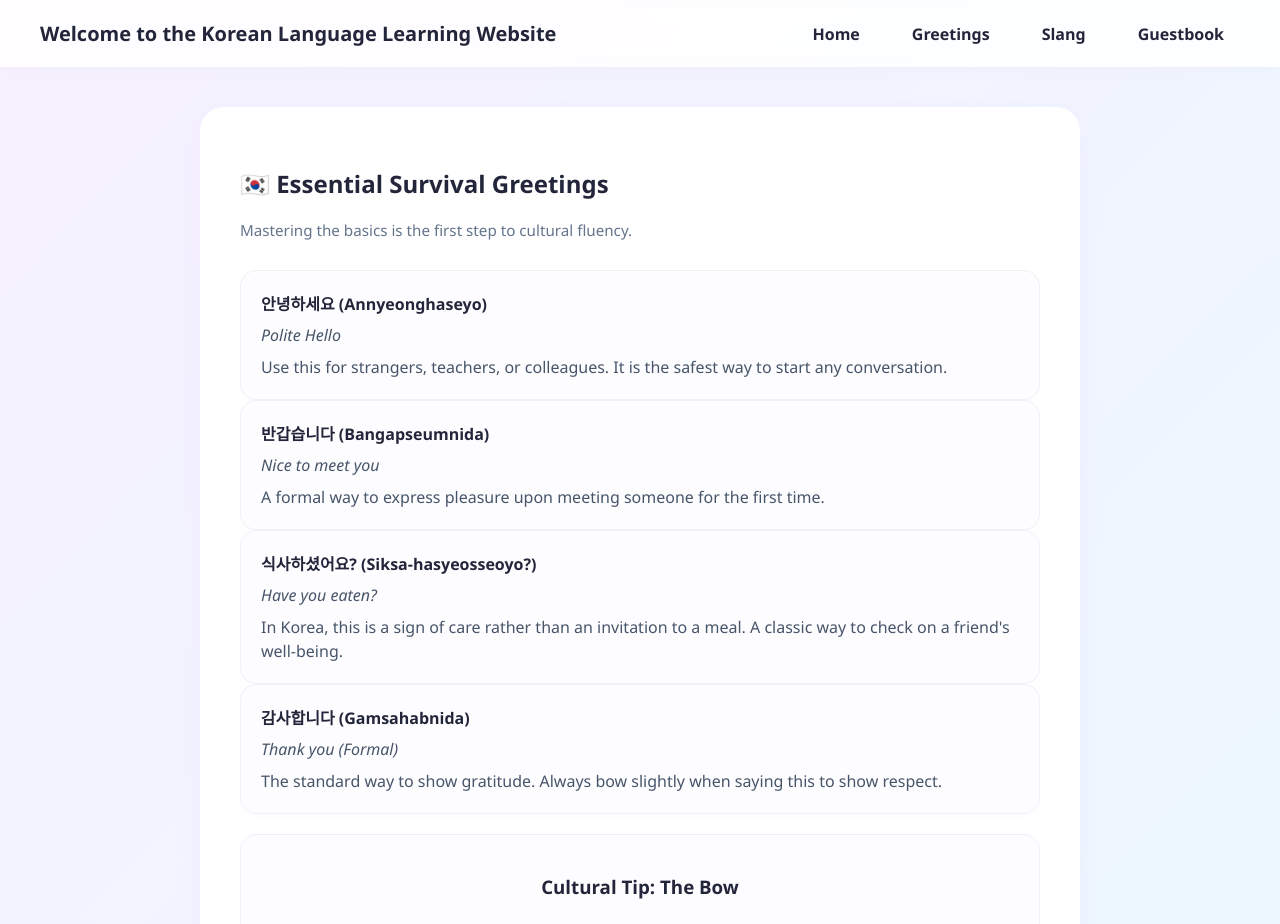
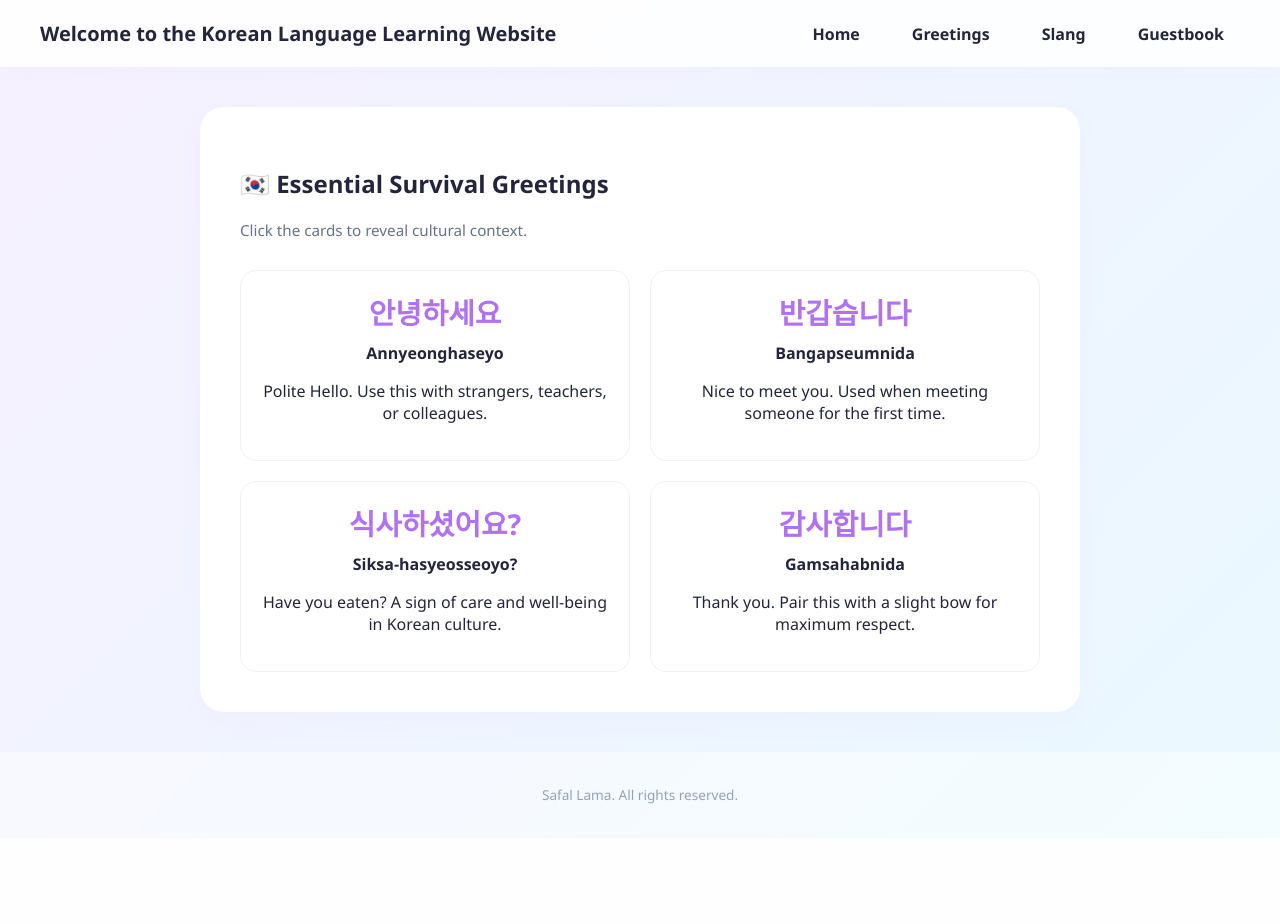
Before and after one commit to Blank21-xD/Language_learning, a Django app: page /greetings/ in a window 1280 px wide. Shown: the top 924 px of the page. After the commit the page ends 804 px from the top, so only its background shows below. Run offline with Django 5.2, Linux system fonts and the light colour scheme.

Commit message:
Updated html

```diff
--- a/korean_app/templates/korean_app/greetings.html
+++ b/korean_app/templates/korean_app/greetings.html
@@ -4,45 +4,36 @@
 {% block content %}
 <div class="greetings-container">
   <h2>🇰🇷 Essential Survival Greetings</h2>
-  <p class="subtitle">Mastering the basics is the first step to cultural fluency.</p>
+  <p class="subtitle">Click the cards to reveal cultural context.</p>
 
-  <!-- Greeting Item 1 -->
-  <div class="message-card">
-    <strong>안녕하세요 (Annyeonghaseyo)</strong>
-    <p><em>Polite Hello</em></p>
-    <p>Use this for strangers, teachers, or colleagues. It is the safest way to start any conversation.</p>
-  </div>
+  <div class="greetings-grid">
+    <!-- Card 1 -->
+    <div class="greeting-card">
+      <div class="korean-text">안녕하세요</div>
+      <strong>Annyeonghaseyo</strong>
+      <p>Polite Hello. Use this with strangers, teachers, or colleagues.</p>
+    </div>
 
-  <!-- Greeting Item 2 -->
-  <div class="message-card">
-    <strong>반갑습니다 (Bangapseumnida)</strong>
-    <p><em>Nice to meet you</em></p>
-    <p>A formal way to express pleasure upon meeting someone for the first time.</p>
-  </div>
+    <!-- Card 2 -->
+    <div class="greeting-card">
+      <div class="korean-text">반갑습니다</div>
+      <strong>Bangapseumnida</strong>
+      <p>Nice to meet you. Used when meeting someone for the first time.</p>
+    </div>
 
-  <!-- Greeting Item 3 -->
-  <div class="message-card">
-    <strong>식사하셨어요? (Siksa-hasyeosseoyo?)</strong>
-    <p><em>Have you eaten?</em></p>
-    <p>In Korea, this is a sign of care rather than an invitation to a meal. A classic way to check on a friend's
-      well-being.</p>
-  </div>
+    <!-- Card 3 -->
+    <div class="greeting-card">
+      <div class="korean-text">식사하셨어요?</div>
+      <strong>Siksa-hasyeosseoyo?</strong>
+      <p>Have you eaten? A sign of care and well-being in Korean culture.</p>
+    </div>
 
-  <!-- Greeting Item 4 -->
-  <div class="message-card">
-    <strong>감사합니다 (Gamsahabnida)</strong>
-    <p><em>Thank you (Formal)</em></p>
-    <p>The standard way to show gratitude. Always bow slightly when saying this to show respect.</p>
-  </div>
-
-  <!-- Image Section -->
-  <div class="message-card" style="text-align: center; margin-top: 20px;">
-    <h3>Cultural Tip: The Bow</h3>
-    <img src="{% static 'images/bowing.png' %}" alt="Korean Bowing Etiquette"
-      style="max-width: 100%; border-radius: 12px; margin-top: 10px;">
-    <p style="font-size: 0.9rem; color: #64748b; margin-top: 10px;">
-      A slight bow while greeting shows respect and humility.
-    </p>
+    <!-- Card 4 -->
+    <div class="greeting-card">
+      <div class="korean-text">감사합니다</div>
+      <strong>Gamsahabnida</strong>
+      <p>Thank you. Pair this with a slight bow for maximum respect.</p>
+    </div>
   </div>
 </div>
 {% endblock %}
--- a/static/css/styles.css
+++ b/static/css/styles.css
@@ -340,3 +340,44 @@
   color: #ff8888;
   font-size: 0.9rem;
 }
+
+/* New Grid Layout for Greetings */
+.greetings-grid {
+  display: grid;
+  grid-template-columns: repeat(auto-fit, minmax(300px, 1fr));
+  gap: 20px;
+  margin-top: 20px;
+}
+
+.greeting-card {
+  background: #ffffff;
+  padding: 20px;
+  border-radius: 16px;
+  border: 1px solid #f1f0f5;
+  transition: transform 0.2s, box-shadow 0.2s;
+  text-align: center;
+}
+
+.greeting-card:hover {
+  transform: translateY(-5px);
+  box-shadow: 0 10px 20px rgba(176, 114, 241, 0.15);
+}
+
+.korean-text {
+  font-size: 1.8rem;
+  color: var(--accent-purple);
+  font-weight: bold;
+  margin-bottom: 10px;
+}
+
+/* Ensure buttons inside cards look uniform */
+.greeting-card .submit-btn {
+  display: inline-block;
+  margin-top: 15px;
+  padding: 10px 20px;
+  font-size: 0.9rem;
+}
+
+.home-container {
+  width: 100%;
+}
```
Also changed, not shown: korean_app/templates/korean_app/home.html (+28 -3 lines), 1 other file.
